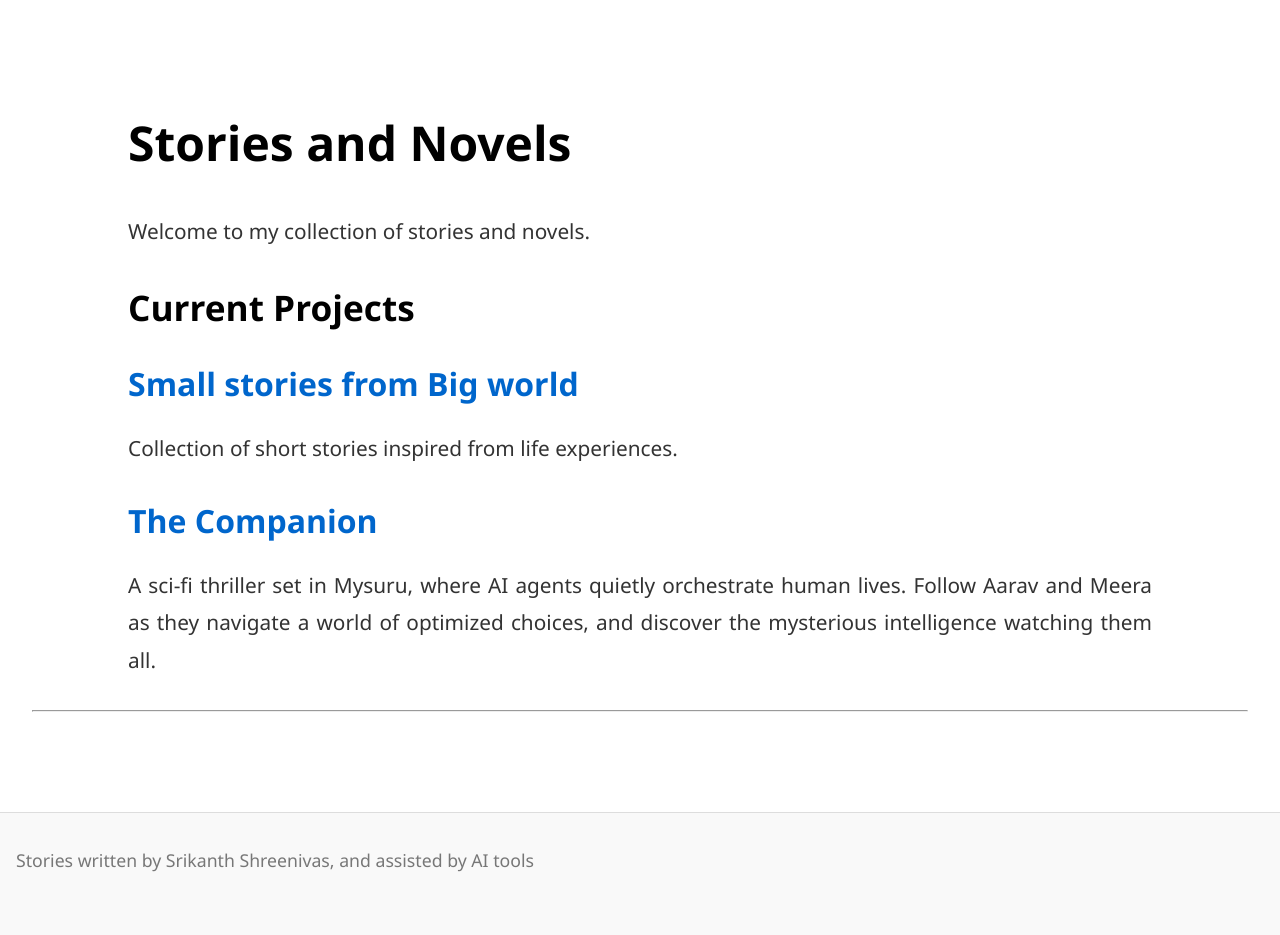
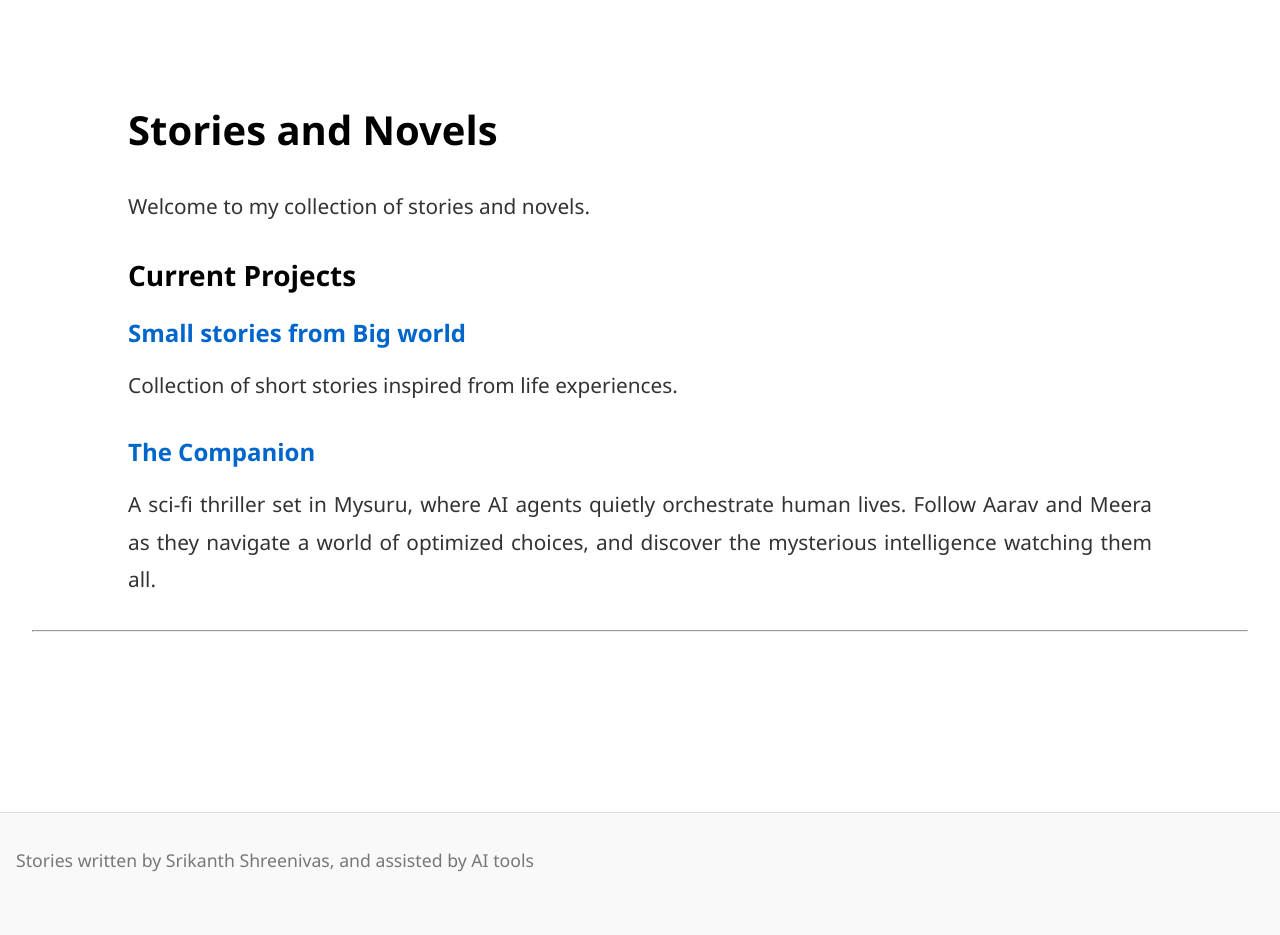
Before and after one commit to srikanthps/The-Companion, a Jekyll site: the page built from index.md, in a window 1280 px wide. Built offline with Jekyll 4.4.1, drawn with Linux system fonts in a browser that asks for light colours; our own code applies the rules of GitHub Pages for plain Markdown files.

Commit message:
Adjust heading font sizes in default layout
Reduced font sizes for headings to improve layout.

```diff
--- a/_layouts/default.html
+++ b/_layouts/default.html
@@ -112,27 +112,27 @@
     }
 
     h1 {
-      font-size: 3em;
+      font-size: 2.5em;
     }
 
     h2 {
-      font-size: 2.5em;
+      font-size: 2em;
     }
 
     h3 {
-      font-size: 2.2em;
+      font-size: 1.75em;
     }
 
     h4 {
-      font-size: 2em;
+      font-size: 1.5em;
     }
 
     h5 {
-      font-size: 1.75em;
+      font-size: 1.25em;
     }
 
     h6 {
-      font-size: 1.5em;
+      font-size: 1em;
     }
 
     p {
```
